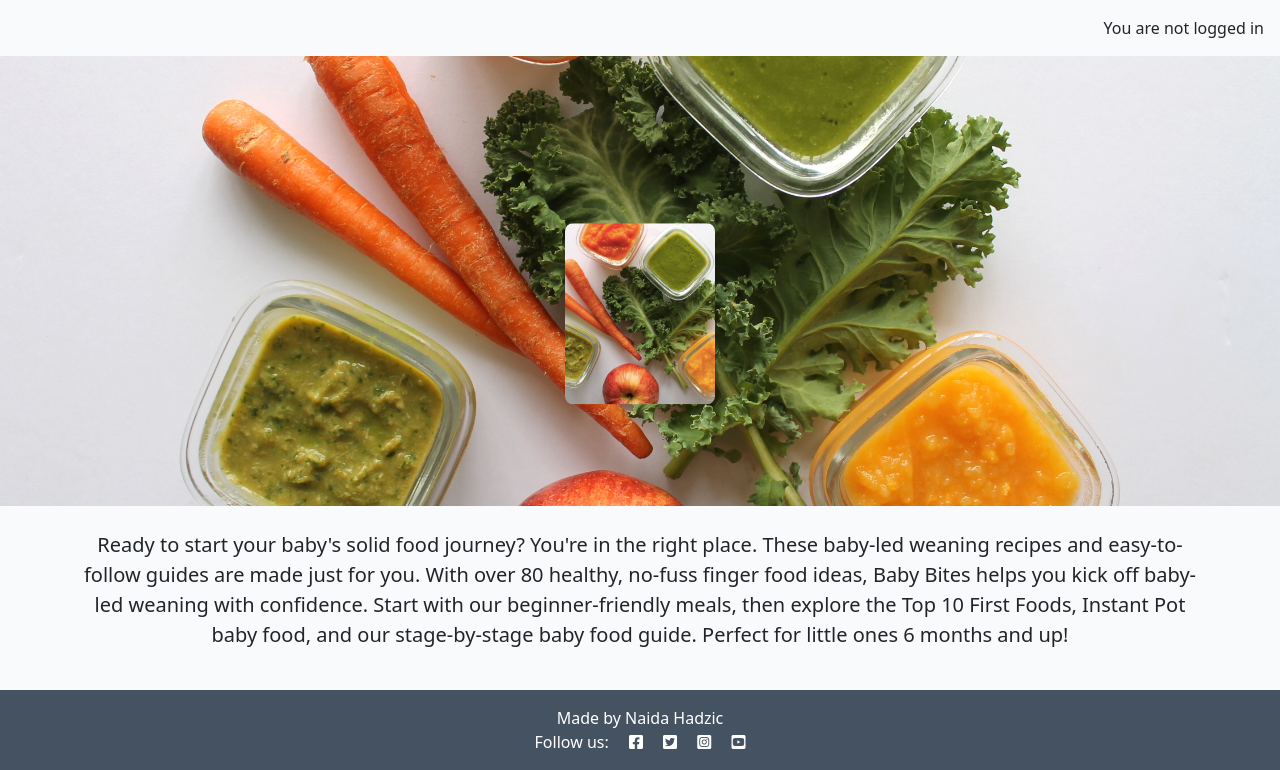
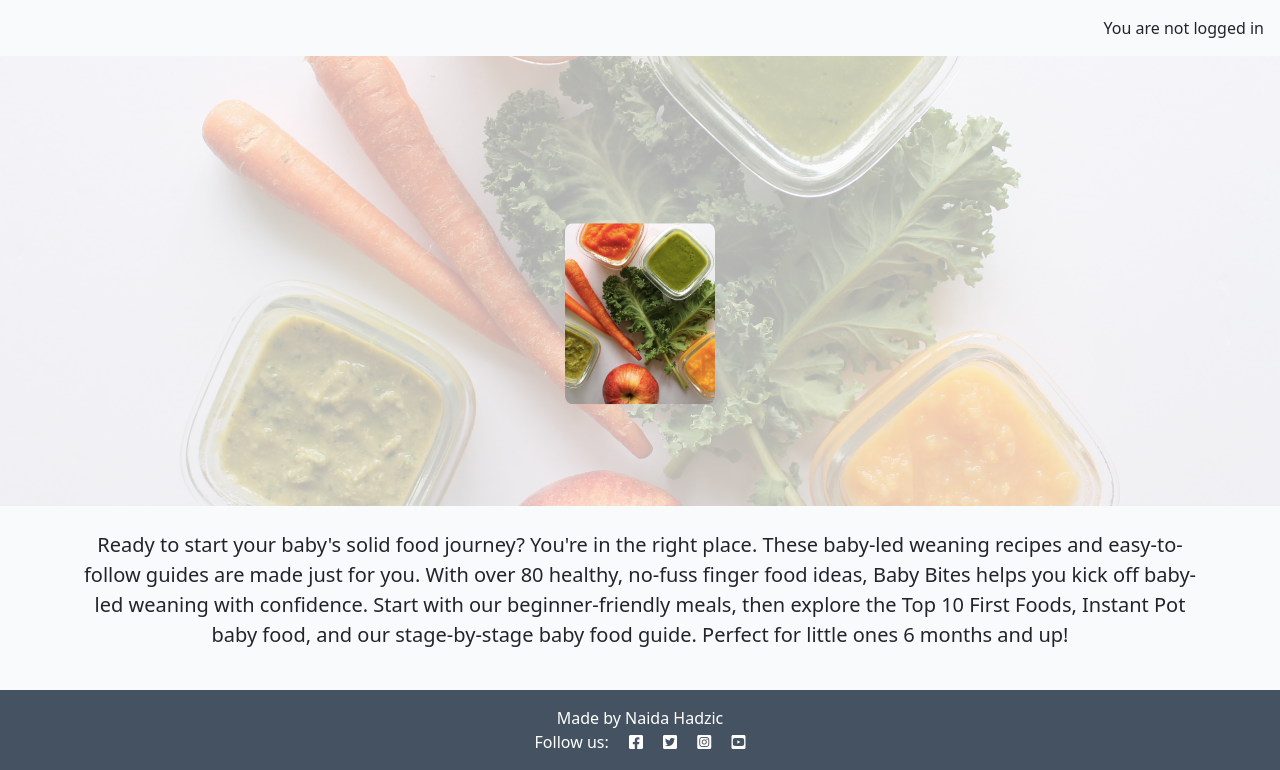
Before and after one commit to Naida1710/baby_bites, a Django app: page / in a window 1280 px wide. Shown: the part 86-856 px from the top of the page. Run offline with Django 5.2, Linux system fonts and the light colour scheme; data that the repository does not hold is empty; parts of the project's set-up code (start-up, migrations or seed data) failed here and were passed over; some libraries are stand-ins or nearby versions.

Commit message:
Add the opacity to hero image

```diff
--- a/static/css/style.css
+++ b/static/css/style.css
@@ -268,3 +268,7 @@ body {
     z-index: 2;
     border-radius: 8px; /* Optional */
 }
+
+.hero-banner > img:first-child {
+    opacity: 0.3;
+}
```
